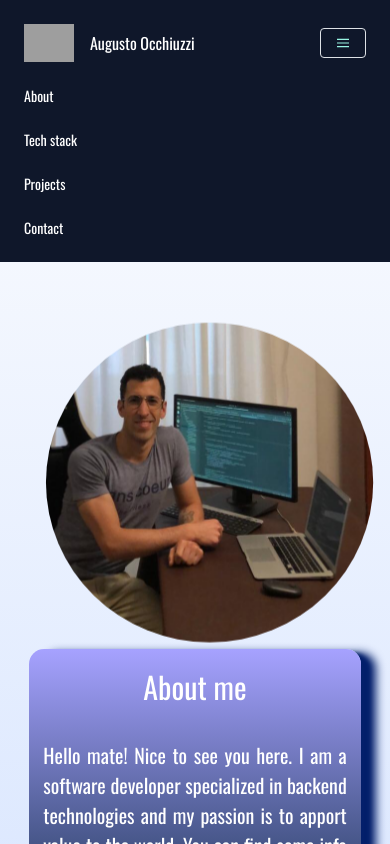
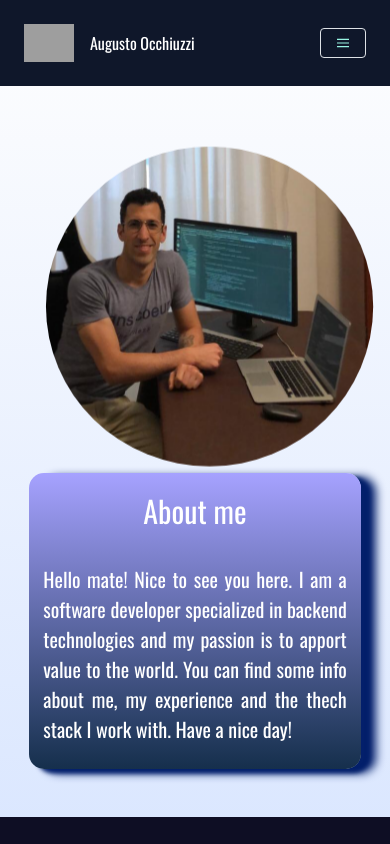
Before and after one commit to augustoocch/augustoocc-personalweb, a React (Vite) app: page / in a window 390 px wide. Shown: the top 844 px of the page. Built offline with nearby package versions, Linux system fonts and the light colour scheme; grey boxes are pictures that could not be loaded.

Commit message:
Added tailwind nav and edited

```diff
--- a/src/assets/styles/index.css
+++ b/src/assets/styles/index.css
@@ -27,6 +27,9 @@ overflow-x: hidden;
   z-index: 100;
 }
 
+.menu-desp {
+  display: none;
+}
 
 ul>li {
   list-style: none;
--- a/src/components/layouts/Header.jsx
+++ b/src/components/layouts/Header.jsx
@@ -16,7 +16,7 @@ function Header() {
             <svg class="fill-current h-3 w-3" viewBox="0 0 20 20" xmlns="http://www.w3.org/2000/svg"><title>Menu</title><path d="M0 3h20v2H0V3zm0 6h20v2H0V9zm0 6h20v2H0v-2z"/></svg>
             </button>
         </div>
-        <div class="w-full block flex-grow lg:flex lg:items-center lg:w-auto">
+        <div class="w-full block flex-grow lg:flex lg:items-center lg:w-auto menu-desp">
             <div class="text-sm lg:flex-grow">
                 <NavLink className="block mt-4 lg:inline-block lg:mt-0 text-teal-200 hover:text-white mr-4 navlink" to={"/"}>
                     <span>About</span>
```
